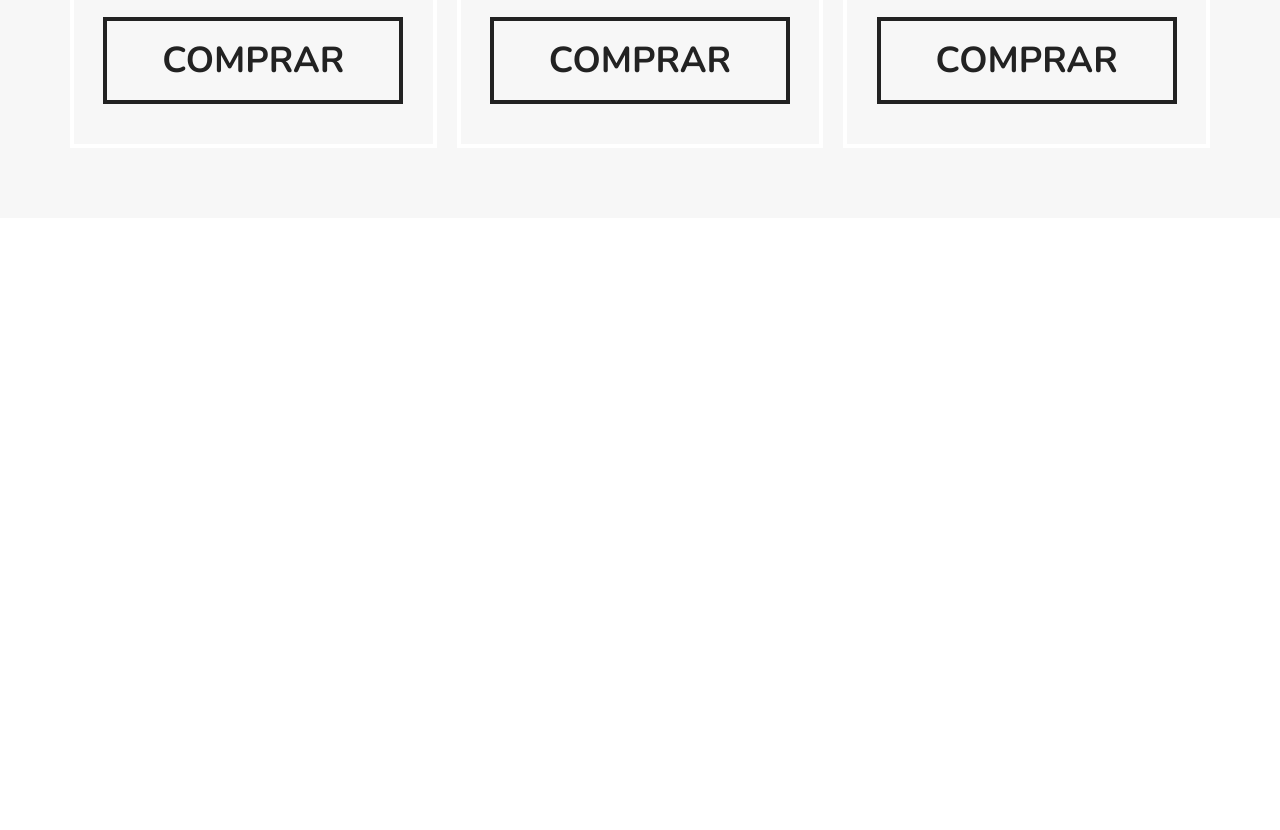
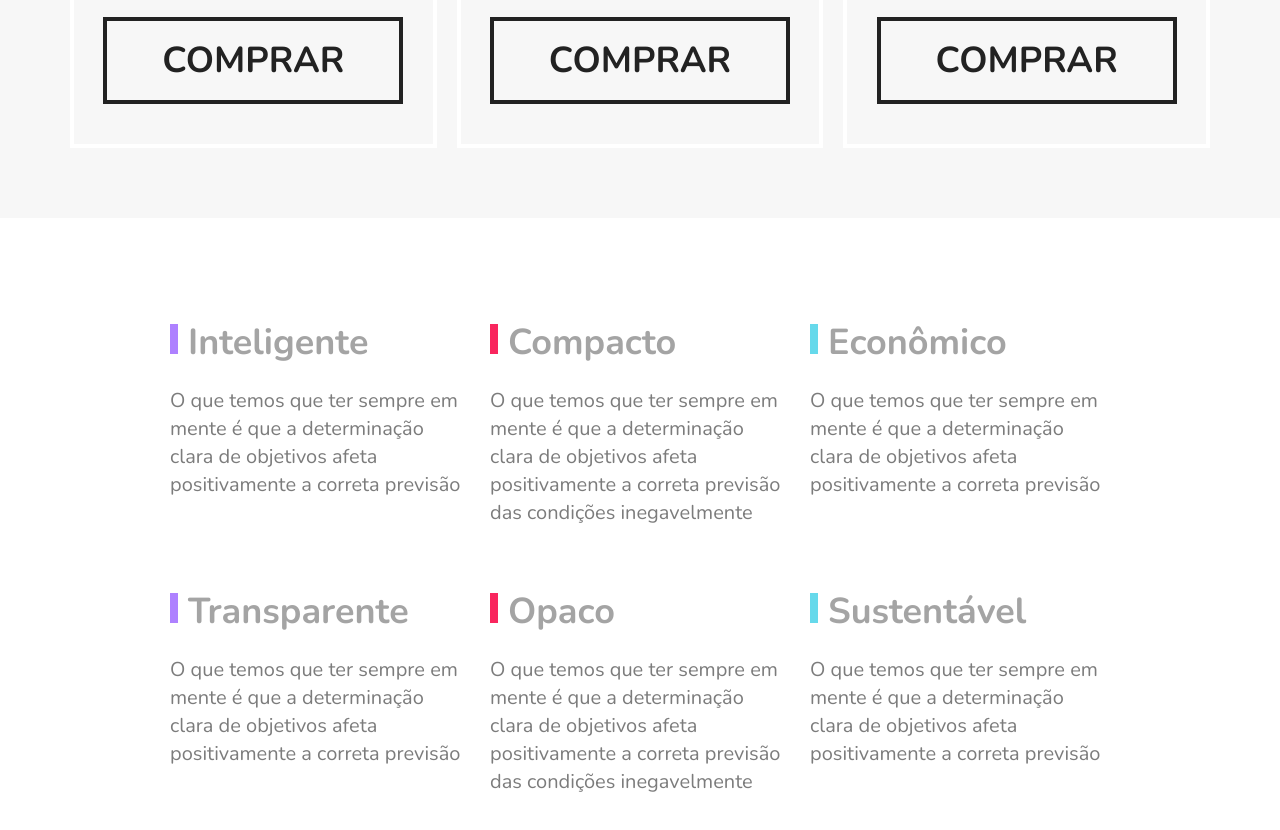
Before and after one commit to galmeidabp/flexblog, a plain HTML site: page index.html in a window 1280 px wide. Shown: the part 2345-3175 px from the top of the page. Before the commit the page ends 2563 px from the top, so only its background shows below. Drawn offline with nearby package versions, Linux system fonts and the light colour scheme.

Commit message:
qualidade

```diff
--- /dev/null
+++ b/css/qualidade.css
@@ -0,0 +1,37 @@
+.qualidade {
+  display: flex;
+  flex-wrap: wrap;
+  max-width: 960px;
+  margin: 60px auto;
+}
+.quali-itens {
+  flex: 1 1 300px;
+  margin: 20px 10px;
+}
+.quali-itens h2 {
+  color: #a4a4a4;
+  font-size: 2.25em;
+  margin-top: 20px;
+}
+.quali-itens h2::before {
+  content: "";
+  display: inline-block;
+  width: 8px;
+  height: 30px;
+  margin-right: 10px;
+}
+.quali-itens:nth-of-type(3n + 1) h2::before {
+  background: #ae81ff;
+}
+.quali-itens:nth-of-type(3n + 2) h2::before {
+  background: #f9265e;
+}
+.quali-itens:nth-of-type(3n + 3) h2::before {
+  background: #66d9eb;
+}
+.quali-itens p {
+  font-size: 1.25em;
+  line-height: 1.4;
+  color: #7c7c7c;
+  margin-top: 20px;
+}
--- a/index.html
+++ b/index.html
@@ -117,5 +117,50 @@
         <a href="#">COMPRAR</a>
       </div>
     </section>
+
+    <section class="qualidade" id="qualidade">
+      <div class="quali-itens">
+        <h2>Inteligente</h2>
+        <p>
+          O que temos que ter sempre em mente é que a determinação clara de
+          objetivos afeta positivamente a correta previsão
+        </p>
+      </div>
+      <div class="quali-itens">
+        <h2>Compacto</h2>
+        <p>
+          O que temos que ter sempre em mente é que a determinação clara de
+          objetivos afeta positivamente a correta previsão das condições inegavelmente
+        </p>
+      </div>
+      <div class="quali-itens">
+        <h2>Econômico</h2>
+        <p>
+          O que temos que ter sempre em mente é que a determinação clara de
+          objetivos afeta positivamente a correta previsão
+        </p>
+      </div>
+      <div class="quali-itens">
+        <h2>Transparente</h2>
+        <p>
+          O que temos que ter sempre em mente é que a determinação clara de
+          objetivos afeta positivamente a correta previsão
+        </p>
+      </div>
+      <div class="quali-itens">
+        <h2>Opaco</h2>
+        <p>
+          O que temos que ter sempre em mente é que a determinação clara de
+          objetivos afeta positivamente a correta previsão das condições inegavelmente
+        </p>
+      </div>
+      <div class="quali-itens">
+        <h2>Sustentável</h2>
+        <p>
+          O que temos que ter sempre em mente é que a determinação clara de
+          objetivos afeta positivamente a correta previsão
+        </p>
+      </div>
+    </section>
   </body>
 </html>
--- a/style.css
+++ b/style.css
@@ -3,3 +3,4 @@
 @import url(css/introducao.css);
 @import url(css/produtos.css);
 @import url(css/preco.css);
+@import url(css/qualidade.css);
```
